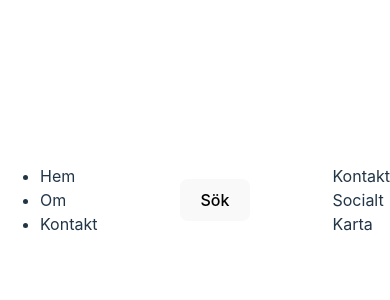
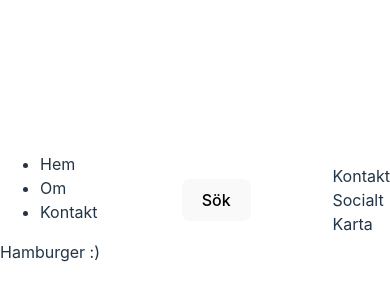
Before and after one commit to sebastiantegel/fed23s-js-grund, a website built with Vite: page 8. git/index.html in a window 390 px wide. Shown: the part 222-522 px from the top of the page. Built offline with nearby package versions, Linux system fonts and the light colour scheme.

Commit message:
Added hamburger

```diff
--- a/8. git/index.html
+++ b/8. git/index.html
@@ -8,13 +8,14 @@
   </head>
   <body>
     <header>
-      <nav>
+      <nav class="menu">
         <ul>
           <li>Hem</li>
           <li>Om</li>
           <li>Kontakt</li>
         </ul>
       </nav>
+      <nav id="hamburger">Hamburger :)</nav>
     </header>
     <div id="app">
       <button>Sök</button>
```
